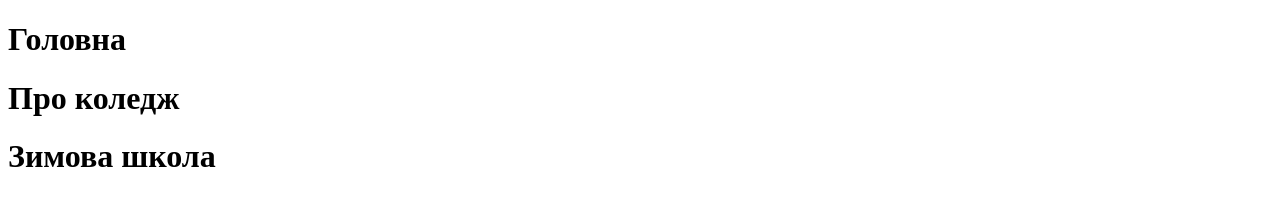
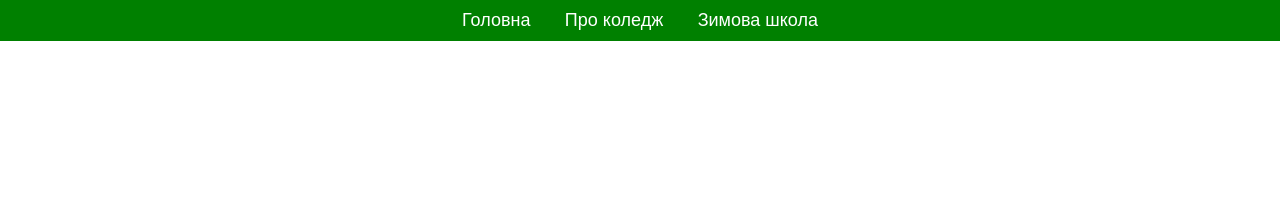
Before and after one commit to LIgHTREC/AnelDubchak.github.io, a plain HTML site: page index.html in a window 1280 px wide. Drawn offline with Linux system fonts and the light colour scheme.

Commit message:
Update index.html

```diff
--- a/index.html
+++ b/index.html
@@ -5,13 +5,35 @@
     <meta charset="UTF-8">
     <meta name="viewport" content="width=device-width, initial-scale=1.0">
     <title>Ваш заголовок сайту</title>
+    <style>
+        body {
+            margin: 0;
+            padding: 0;
+            font-family: Arial, sans-serif;
+        }
+
+        header {
+            background-color: green;
+            padding: 10px;
+            text-align: center;
+        }
+
+        nav a {
+            color: white;
+            text-decoration: none;
+            margin: 0 15px;
+            font-size: 18px;
+        }
+    </style>
 </head>
 
 <body>
     <header>
-        <h1>Головна</h1>
-        <h1>Про коледж</h1>
-        <h1>Зимова школа</h1>
+        <nav>
+            <a href="#">Головна</a>
+            <a href="#">Про коледж</a>
+            <a href="#">Зимова школа</a>
+        </nav>
     </header>
 
     <!-- Тут може бути інший контент вашого сайту -->
```
